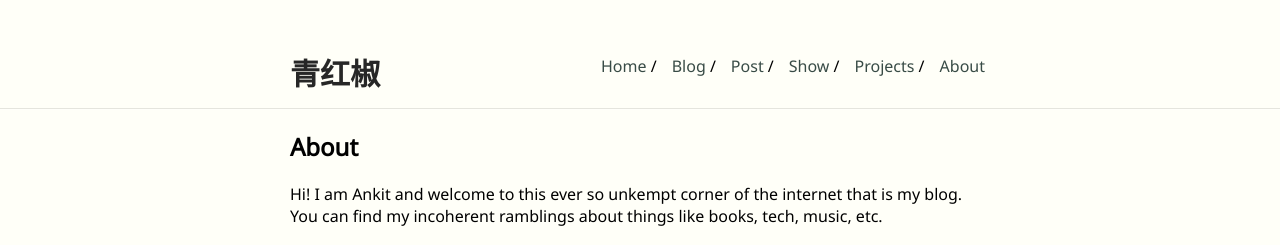
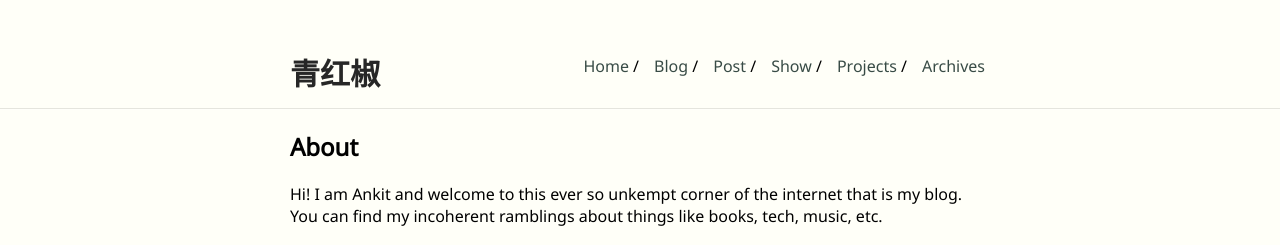
Before and after one commit to QingHongJiao/qinghongjiao.github.io, a Jekyll site: the page built from index.md, in a window 1280 px wide. Shown: the top 245 px of the page. Built offline with Jekyll 4.4.1, drawn with Linux system fonts in a browser that asks for light colours; our own code applies the rules of GitHub Pages for plain Markdown files.

Commit message:
Update _config.yml

```diff
--- a/_config.yml
+++ b/_config.yml
@@ -29,8 +29,8 @@ nav:
     link: "/show"
   - name: "Projects"
     link: "/projects"
-  - name: "About"
-    link: "/about"
+  - name: "Archives"
+    link: "/archives"
 # 翻页 路径
 
 paginate: 6
```
